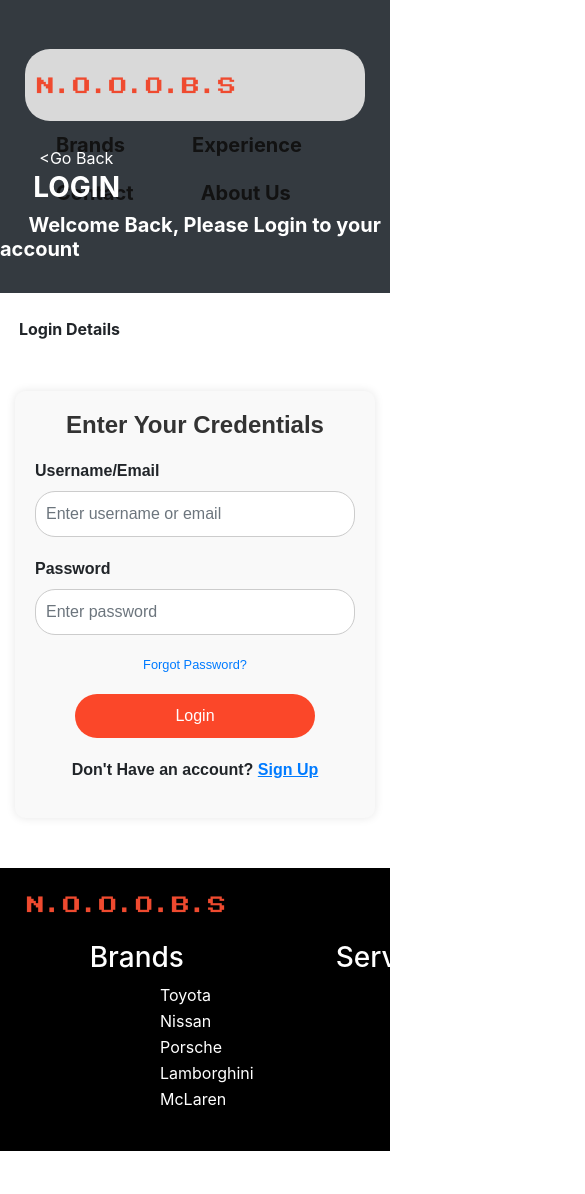
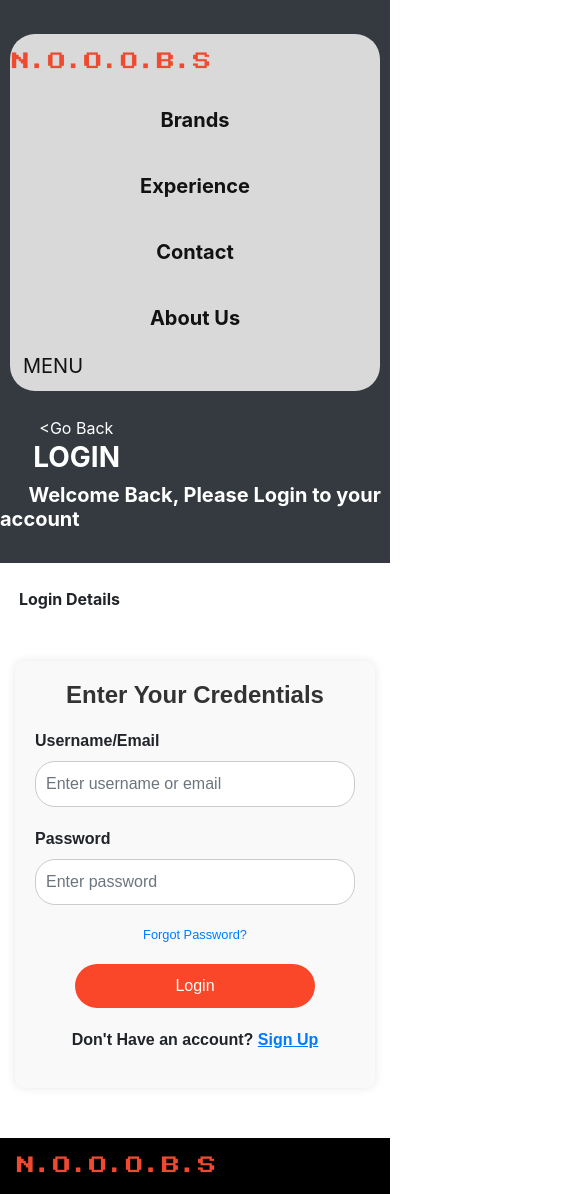
Before and after one commit to Ibraheemn13/Nooobs-Cars, a plain HTML site: page login/login.html in a window 390 px wide. Shown: the top 1194 px of the page, 585 px wide, since content can reach past the window. Before the commit the page ends 1151 px from the top, so only its background shows below. Drawn offline with nearby package versions, Linux system fonts and the light colour scheme.

Commit message:
Update login.css

```diff
--- a/login/login.css
+++ b/login/login.css
@@ -228,3 +228,59 @@ li {
     margin-bottom: 2px;
     margin-left: 15px;
 }
+
+
+
+
+
+
+
+/* Media queries for responsiveness */
+
+/* For screens smaller than 576px (e.g., smartphones) */
+@media (max-width: 575.98px) {
+    .nav-class {
+      height: auto;
+      margin: 10px;
+    }
+
+    .nav-list {
+      display: none;
+      flex-direction: column;
+      align-items: center;
+      width: 100%;
+      padding: 0;
+    }
+
+    .nav-item {
+      margin: 10px 0;
+    }
+
+    .navLogo {
+      margin: 10px 0;
+    }
+
+    .navbtn {
+      display: block;
+    }
+  }
+
+  /* For screens between 576px and 991.98px (e.g., tablets) */
+  @media (min-width: 576px) and (max-width: 991.98px) {
+  }
+
+  /* For screens larger than 992px (e.g., desktops) */
+  @media (min-width: 992px) {
+  }
+
+  /* Footer responsiveness */
+  @media (max-width: 767.98px) {
+    .list-container {
+      flex-direction: column;
+      align-items: center;
+    }
+
+    .list-column {
+      padding: 20px 0;
+    }
+  }
```
